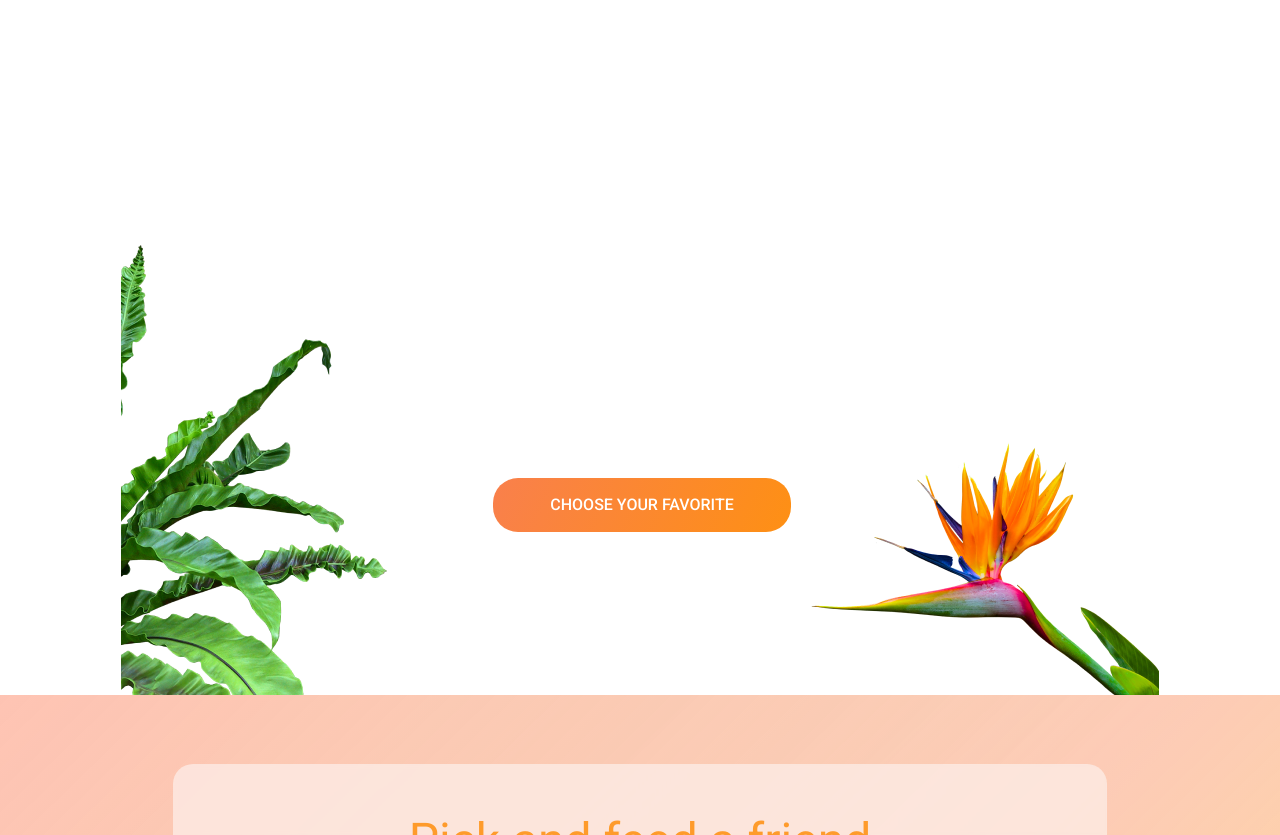
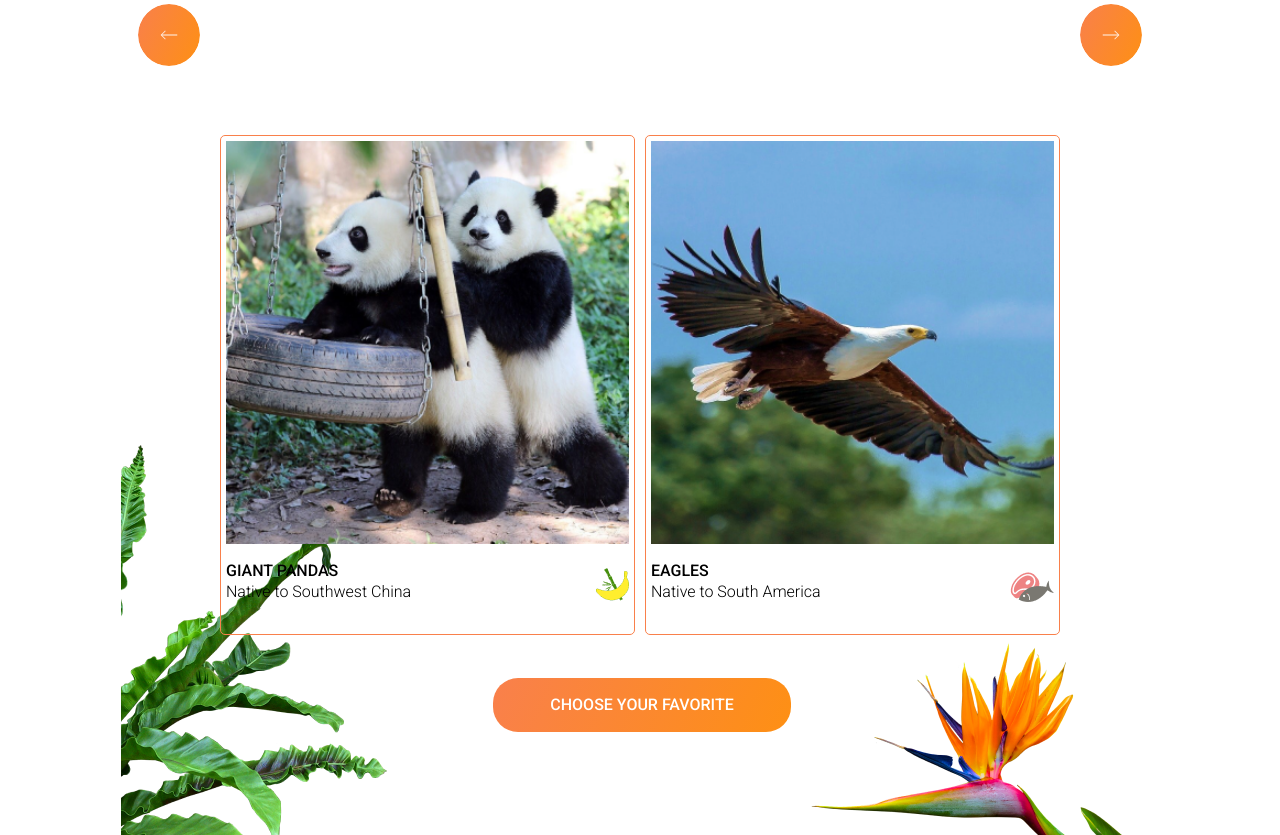
Before and after one commit to dhalavach/gem-puzzle, a website with bundled scripts: page online-zoo-week1/pages/main/index.html in a window 1280 px wide. Shown: the part 2260-3095 px from the top of the page. Built offline with nearby package versions, Linux system fonts and the light colour scheme.

Commit message:
fix: slider temporary fix

```diff
--- a/online-zoo-week1/pages/main/index.html
+++ b/online-zoo-week1/pages/main/index.html
@@ -100,13 +100,11 @@
             <div class="wrapper">
                 <div class="wrapper-swiper-nav">
                     <div class="section-3__arrow-left"></div>
+
+                    <div class="section-3-swipers-container">
+
                         <div class="swiper">
-
-
-
                             <div class="swiper-wrapper">
-
-
                                 <div class="section-3__image-container swiper-slide" id="1">
                                     <img src="/assets/images/two-pandas.png" alt="two pandas">
                                     <p class="section-3-image-title">Giant pandas</p>
@@ -128,6 +126,52 @@
                                     <div class="banana-bamboo-icon"></div>
                                 </div>
 
+                                <div class="section-3__image-container swiper-slide">
+                                    <img src="/assets/images/penguin.png" alt="penguin">
+                                    <p class="section-3-image-title">Penguins</p>
+                                    <p class="section-3-image-subtitle">Native to Antarctica</p>
+                                    <div class="meat-fish-icon"></div>
+                                </div>
+
+                                <div class="section-3__image-container swiper-slide">
+                                    <img src="/assets/images/sloth.png" alt="sloth">
+                                    <p class="section-3-image-title">Sloth</p>
+                                    <p class="section-3-image-subtitle">Native to South America</p>
+                                    <div class="banana-bamboo-icon"></div>
+                                </div>
+
+                                <div class="section-3__image-container swiper-slide">
+                                    <img src="/assets/images/cheetah.png" alt="cheetah">
+                                    <p class="section-3-image-title">Cheetahs</p>
+                                    <p class="section-3-image-subtitle">Native to Africa</p>
+                                    <div class="meat-fish-icon"></div>
+                                </div>
+                            </div>
+                        </div>
+
+
+                        <div class="swiper-2">
+                            <div class="swiper-wrapper">
+                                <div class="section-3__image-container swiper-slide" id="1">
+                                    <img src="/assets/images/two-pandas.png" alt="two pandas">
+                                    <p class="section-3-image-title">Giant pandas</p>
+                                    <p class="section-3-image-subtitle">Native to Southwest China</p>
+                                    <div class="banana-bamboo-icon"></div>
+                                </div>
+
+                                <div class="section-3__image-container swiper-slide" id="2">
+                                    <img src="/assets/images/eagles.png" alt="eagle">
+                                    <p class="section-3-image-title">Eagles</p>
+                                    <p class="section-3-image-subtitle">Native to South America</p>
+                                    <div class="meat-fish-icon"></div>
+                                </div>
+
+                                <div class="section-3__image-container swiper-slide">
+                                    <img src="/assets/images/gorrila.png" alt="gorilla">
+                                    <p class="section-3-image-title">Gorrilas</p>
+                                    <p class="section-3-image-subtitle">Native to Congo</p>
+                                    <div class="banana-bamboo-icon"></div>
+                                </div>
 
                                 <div class="section-3__image-container swiper-slide">
                                     <img src="/assets/images/penguin.png" alt="penguin">
@@ -149,61 +193,17 @@
                                     <p class="section-3-image-subtitle">Native to Africa</p>
                                     <div class="meat-fish-icon"></div>
                                 </div>
-
-
-
-
-
-
-
-                            <div class="section-3__image-container swiper-slide">
-                                <img src="/assets/images/penguin.png" alt="penguin">
-                                <p class="section-3-image-title">Penguins</p>
-                                <p class="section-3-image-subtitle">Native to Antarctica</p>
-                                <div class="meat-fish-icon"></div>
                             </div>
-
-                            <div class="section-3__image-container swiper-slide">
-                                <img src="/assets/images/cheetah.png" alt="cheetah">
-                                <p class="section-3-image-title">Cheetahs</p>
-                                <p class="section-3-image-subtitle">Native to Africa</p>
-                                <div class="meat-fish-icon"></div>
-                            </div>
-
-                            <div class="section-3__image-container swiper-slide">
-                                <img src="/assets/images/sloth.png" alt="sloth">
-                                <p class="section-3-image-title">Sloth</p>
-                                <p class="section-3-image-subtitle">Native to South America</p>
-                                <div class="banana-bamboo-icon"></div>
-                            </div>
-
-                            <div class="section-3__image-container swiper-slide">
-                                <img src="/assets/images/gorrila.png" alt="gorilla">
-                                <p class="section-3-image-title">Gorrilas</p>
-                                <p class="section-3-image-subtitle">Native to Congo</p>
-                                <div class="banana-bamboo-icon"></div>
-                            </div>
-
-                            <div class="section-3__image-container swiper-slide" id="1">
-                                <img src="/assets/images/two-pandas.png" alt="two pandas">
-                                <p class="section-3-image-title">Giant pandas</p>
-                                <p class="section-3-image-subtitle">Native to Southwest China</p>
-                                <div class="banana-bamboo-icon"></div>
-                            </div>
-
-                            <div class="section-3__image-container swiper-slide" id="2">
-                                <img src="/assets/images/eagles.png" alt="eagle">
-                                <p class="section-3-image-title">Eagles</p>
-                                <p class="section-3-image-subtitle">Native to South America</p>
-                                <div class="meat-fish-icon"></div>
-                            </div>
-
                         </div>
 
 
                     </div>
+
                     <div class="section-3__arrow-right append-slide"></div>
                 </div>
+
+
+
 
                 <div class="part-2-wrapper">
                     <div id="section-3-palm-foto"></div>
--- a/online-zoo-week1/sass/layout/_section-3.scss
+++ b/online-zoo-week1/sass/layout/_section-3.scss
@@ -133,15 +133,19 @@
 
 .swiper {
     width: 100%;
-    height: 1000px;
+    height: 500px;
     min-width: 0;
 
 
 }
 
+.swiper-2 {
+    width: auto;
+}
+
 .section-3 .swiper-slide {
-    height: calc((100% - 30px) / 2) !important;
-    //height: 500px;
+    //height: calc((100% - 30px) / 2) !important;
+    height: 500px;
     //overflow: hidden;
     // display: grid;
     // grid-template-columns: 1fr 1fr 1fr;
@@ -170,4 +174,15 @@
 
 }
 
+.section-3-swipers-container {
+
+    height: 1200px;
+
+    display: flex;
+    flex-direction: column;
+    justify-content: space-between;
+    min-width: 0;
+    overflow: hidden;
+}
+
 /* section 3 end*/
--- a/online-zoo-week1/script.js
+++ b/online-zoo-week1/script.js
@@ -32,6 +32,88 @@ function shuffle(array) {
 import Swiper from "https://cdn.jsdelivr.net/npm/swiper@8/swiper-bundle.esm.browser.min.js";
 
 const swiper = new Swiper(".swiper", {
+  direction: "horizontal",
+  slidesPerView: 3,
+  slidesPerGroup: 3,
+  spaceBetween: 20,
+  centerInsufficientSlides: true,
+  centeredSlidesBounds: true,
+  loopFillGroupWithBlank: true,
+  slidesCentered: true,
+  loop: true,
+  initialSlide: 0,
+  autoHeight: false,
+  grabCursor: true,
+
+  navigation: {
+    nextEl: ".section-3__arrow-right",
+    prevEl: ".section-3__arrow-left",
+  },
+
+  // grid: {
+  //   rows: 1,
+  // },
+
+  breakpoints: {
+    1600: {
+      spaceBetween: 20,
+      slidesPerView: 3,
+      slidesPerGroup: 3,
+      // grid: {
+      //   rows: 1,
+      // },
+    },
+    1000: {
+      spaceBetween: 10,
+      slidesPerView: 2,
+      slidesPerGroup: 2,
+      // grid: {
+      //   rows: 1,
+      // },
+    },
+    640: {
+      spaceBetween: 10,
+      slidesPerView: 2,
+      slidesPerGroup: 2,
+      // grid: {
+      //   rows: 1,
+      // },
+    },
+
+    320: {
+      spaceBetween: 5,
+      slidesPerView: 1,
+      slidesPerGroup: 1,
+      grid: {
+        rows: 1,
+      },
+    },
+  },
+});
+
+// document.querySelector(".append-slide").addEventListener("click", function (e) {
+//   e.preventDefault();
+
+//   let shuffledPets = shuffle(pets);
+
+//   // swiper.appendSlide(shuffledPets[0].outerHTML);
+//   // swiper.appendSlide(shuffledPets[1].outerHTML);
+//   // swiper.appendSlide(shuffledPets[2].outerHTML);
+//   // swiper.appendSlide(shuffledPets[3].outerHTML);
+//   // swiper.appendSlide(shuffledPets[4].outerHTML);
+//   // swiper.appendSlide(shuffledPets[5].outerHTML);
+//   // swiper.appendSlide(shuffledPets[6].outerHTML);
+//   // swiper.appendSlide(shuffledPets[7].outerHTML);
+
+//   swiper.appendSlide(pickRandom(pets).outerHTML);
+//   swiper.appendSlide(pickRandom(pets).outerHTML);
+//   swiper.appendSlide(pickRandom(pets).outerHTML);
+//   swiper.appendSlide(pickRandom(pets).outerHTML);
+//   swiper.appendSlide(pickRandom(pets).outerHTML);
+//   swiper.appendSlide(pickRandom(pets).outerHTML);
+// });
+
+const swiper2 = new Swiper(".swiper-2", {
   direction: "horizontal",
   slidesPerView: 3,
   slidesPerGroup: 3,
@@ -90,28 +172,6 @@ const swiper = new Swiper(".swiper", {
     },
   },
 });
-
-// document.querySelector(".append-slide").addEventListener("click", function (e) {
-//   e.preventDefault();
-
-//   let shuffledPets = shuffle(pets);
-
-//   // swiper.appendSlide(shuffledPets[0].outerHTML);
-//   // swiper.appendSlide(shuffledPets[1].outerHTML);
-//   // swiper.appendSlide(shuffledPets[2].outerHTML);
-//   // swiper.appendSlide(shuffledPets[3].outerHTML);
-//   // swiper.appendSlide(shuffledPets[4].outerHTML);
-//   // swiper.appendSlide(shuffledPets[5].outerHTML);
-//   // swiper.appendSlide(shuffledPets[6].outerHTML);
-//   // swiper.appendSlide(shuffledPets[7].outerHTML);
-
-//   swiper.appendSlide(pickRandom(pets).outerHTML);
-//   swiper.appendSlide(pickRandom(pets).outerHTML);
-//   swiper.appendSlide(pickRandom(pets).outerHTML);
-//   swiper.appendSlide(pickRandom(pets).outerHTML);
-//   swiper.appendSlide(pickRandom(pets).outerHTML);
-//   swiper.appendSlide(pickRandom(pets).outerHTML);
-// });
 
 const swiperTestimonials = new Swiper(".swiper-testimonials", {
   direction: "horizontal",
```
Also changed, not shown: online-zoo-week1/sass/style.css. Lines whose indentation alone changed are shown as unchanged.
